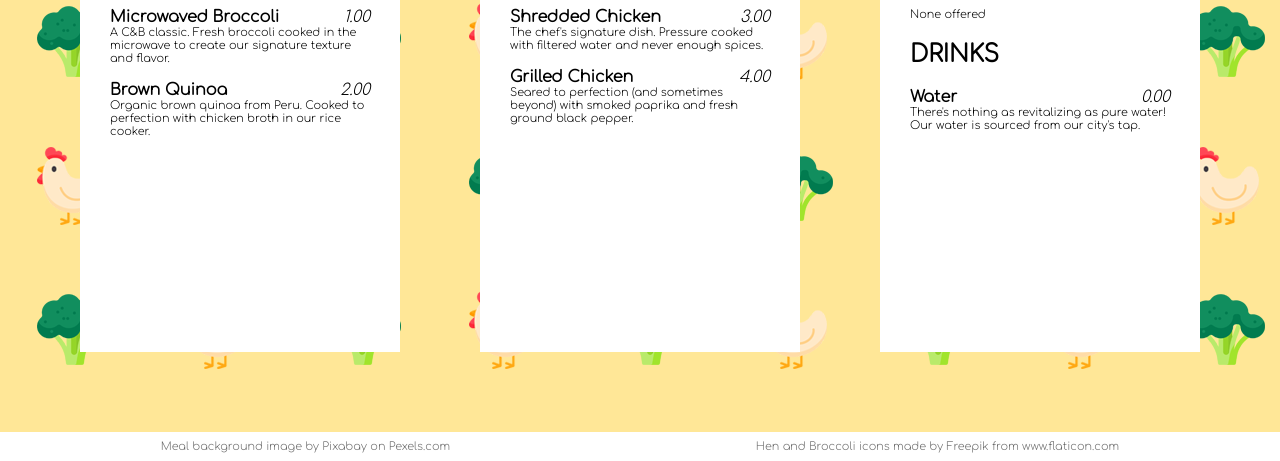
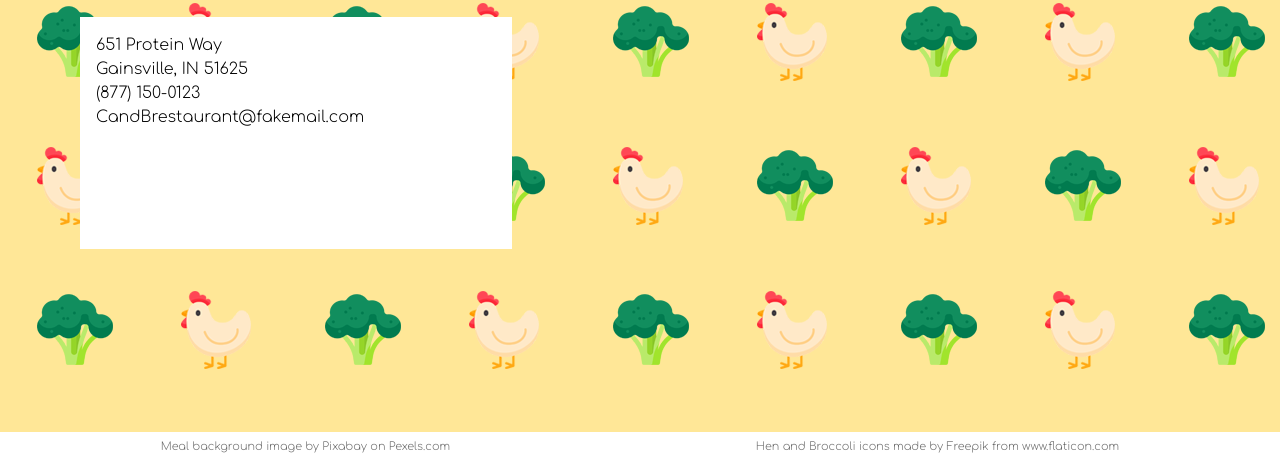
Before and after one commit to jhphan1/restaurant-page, a website built with webpack: page dist/index.html in a window 1280 px wide. Shown: the part 339-800 px from the top of the page. Built offline with nearby package versions, Linux system fonts and the light colour scheme.

Commit message:
Change Contact page background

```diff
--- a/src/contact.js
+++ b/src/contact.js
@@ -1,6 +1,6 @@
 const loadContact = () => {
     const main = document.createElement("div");
-    main.classList.add("main");
+    main.classList.add("contactMain");
 
     const title = document.createElement("div");
     title.classList.add("title");
--- a/src/index.js
+++ b/src/index.js
@@ -44,4 +44,4 @@ footer.appendChild(iconCredit);
 content.appendChild(footer);
 
 // Import main content
-content.insertBefore(loadMenu(), footer);
+content.insertBefore(loadContact(), footer);
--- a/src/style.css
+++ b/src/style.css
@@ -53,6 +53,12 @@ li {
     background-size: cover;
 }
 
+.contactMain {
+    background: url(./hen-and-broccoli.png);
+    background-color: rgb(255, 231, 151);
+    height: 100%;
+}
+
 .title {
     background-color: white;
     padding: 16px;
@@ -90,6 +96,7 @@ li {
     flex: 1;
     background: url(./hen-and-broccoli.png);
     background-color: rgb(255, 231, 151);
+    height: 100%;
     display: grid;
     grid-template-columns: repeat(3, 1fr);
     padding: 80px;
```
Also changed, not shown: dist/main.js.
